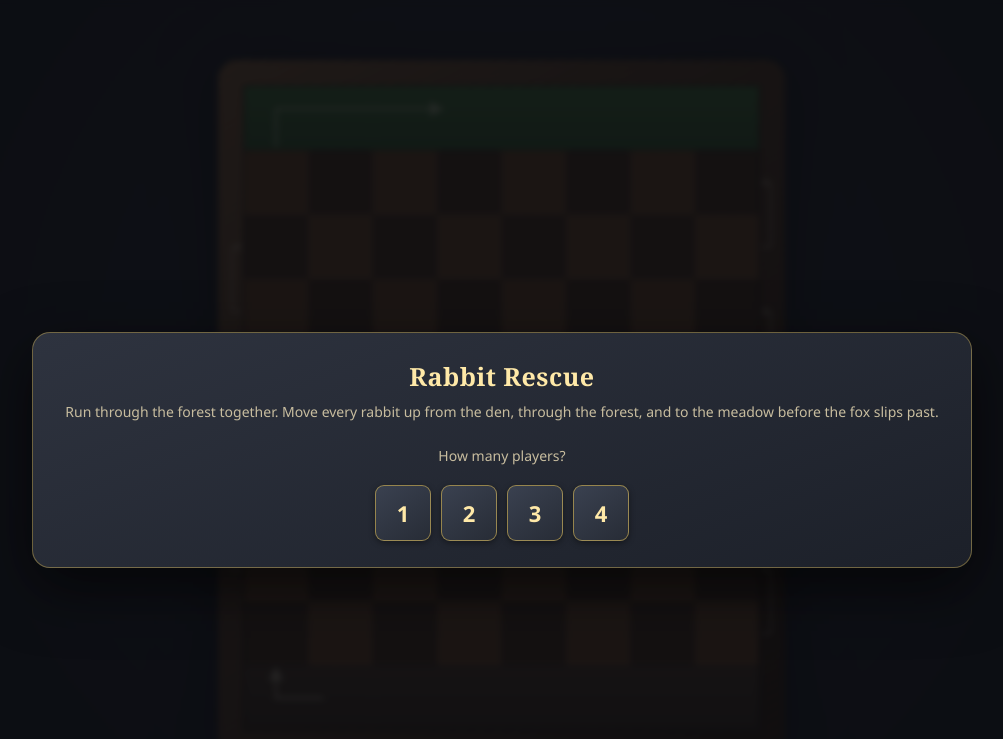
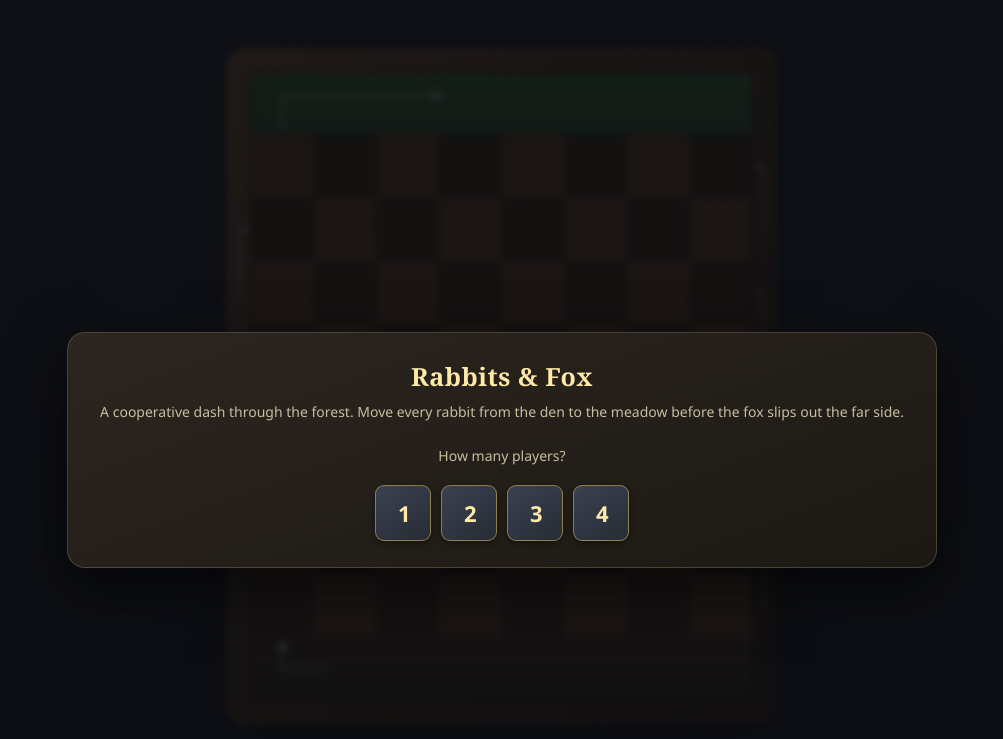
Before and after one commit to rjjiii/rjjiii.github.io, a Jekyll site: the page rabbit-rescue.html, which Jekyll copies as it is, in a window 1280 px wide. Shown: the top 739 px of the page, without its empty margins (138-1141 px from the left). Built offline with Jekyll 4.4.1, drawn with Linux system fonts in a browser that asks for light colours.

Commit message:
Add files via upload

```diff
--- a/checkers.html
+++ b/checkers.html
@@ -33,7 +33,7 @@
     min-height:100vh;
     font-family:var(--font-body);
     color:var(--text);
-    background:radial-gradient(130% 95% at 50% 24%, #2b303b 0%, #1b1f28 48%, #13151b 100%);
+    background:radial-gradient(130% 95% at 50% 22%, #2b303b 0%, #1b1f28 48%, #13151b 100%);
     background-attachment:fixed;
     display:flex; flex-direction:column; align-items:center;
     padding:clamp(18px,4vw,40px) 16px;
@@ -212,7 +212,7 @@
     opacity:0; pointer-events:none;
     transition:opacity .2s ease, color .2s, border-color .2s, background .2s;
   }
-  .deselect.show{ opacity:.66; pointer-events:auto; }
+  .deselect.show{ opacity:1; pointer-events:auto; }
   .deselect.show:hover{ opacity:1; color:var(--text); border-color:rgba(255,215,94,.5); background:rgba(255,255,255,.07); }
   .deselect svg{ width:12px; height:12px; }
 
--- a/rabbit-rescue.html
+++ b/rabbit-rescue.html
@@ -3,13 +3,13 @@
 <head>
 <meta charset="UTF-8">
 <meta name="viewport" content="width=device-width, initial-scale=1.0, maximum-scale=1.0, user-scalable=no">
-<title>Rabbit Rescue</title>
+<title>Rabbits &amp; Fox</title>
 <style>
   *{box-sizing:border-box;}
   html,body{margin:0;height:100%;}
   body{
-    background:radial-gradient(circle at 50% 40%, #2b303b 0%, #13151b 100%);
-    color:#f0e6cc; font-family:'Avenir Next','Segoe UI',system-ui,sans-serif;
+    background:radial-gradient(130% 95% at 50% 22%, #2b303b 0%, #1b1f28 48%, #13151b 100%);
+    color:#e9e3d4; font-family:'Avenir Next','Segoe UI',system-ui,sans-serif;
     min-height:100%; -webkit-tap-highlight-color:transparent; overflow:hidden;
   }
   .table{ position:fixed; inset:0; overflow:hidden; }
@@ -45,12 +45,12 @@
   .ptok.num{ background:radial-gradient(circle at 38% 32%, #e7d8b4, #c2ac82); color:#3a2a16; }
   .ptok.playable{ cursor:pointer; animation:tokpulse 1.3s ease-in-out infinite; }
   @keyframes tokpulse{0%,100%{box-shadow:0 0 0 2.5px rgba(255,215,94,0.85),0 0 8px rgba(255,215,94,0.4);}50%{box-shadow:0 0 0 3px rgba(255,215,94,1),0 0 16px rgba(255,215,94,0.75);}}
-  .foxstack{ position:fixed; right:14px; bottom:14px; z-index:15; display:none; align-items:center; gap:5px; padding:4px 9px; border-radius:9px; background:linear-gradient(160deg,rgba(74,44,26,0.7),rgba(44,26,16,0.7)); border:1.5px solid rgba(210,124,51,0.6); box-shadow:0 2px 8px rgba(0,0,0,0.45); white-space:nowrap; }
-  .foxstack .fxlabel{ font-family:Georgia,serif; font-weight:700; font-size:15px; color:#e9a06a; margin-right:1px; }
-  .foxstack .fxtok{ width:26px;height:26px;border-radius:50%; display:inline-flex;align-items:center;justify-content:center; font-weight:800;font-size:13px; box-shadow:0 2px 3px rgba(0,0,0,0.35), inset 0 1px 2px rgba(255,255,255,0.35); border:1.5px solid rgba(0,0,0,0.15); }
-  .foxstack .fxtok.plus{ background:radial-gradient(circle at 38% 32%, #f0d680, #c99f37); color:#3a2a16; }
-  .foxstack .fxtok.num{ background:radial-gradient(circle at 38% 32%, #e7d8b4, #c2ac82); color:#3a2a16; }
-  .foxstack .fxmult{ font-family:Georgia,serif; font-weight:700; font-size:15px; color:#e9a06a; margin-left:1px; }
+  .foxstack{ position:fixed; right:14px; bottom:14px; z-index:15; display:none; align-items:center; gap:6px; padding:5px 10px; border-radius:11px; background:rgba(22,17,14,0.62); border:1px solid rgba(210,124,51,0.55); box-shadow:0 2px 8px rgba(0,0,0,0.45); }
+  .foxstack .fxlabel{ font-size:11px; font-weight:700; color:#e9a06a; letter-spacing:0.3px; }
+  .foxstack .fxtok{ width:18px;height:18px;border-radius:50%; display:inline-flex;align-items:center;justify-content:center; font-size:9px;font-weight:800;color:#3a2a16; border:1px solid rgba(0,0,0,0.18); }
+  .foxstack .fxtok.plus{ background:radial-gradient(circle at 38% 32%, #f0d680, #c99f37); }
+  .foxstack .fxtok.num{ background:radial-gradient(circle at 38% 32%, #e7d8b4, #c2ac82); }
+  .foxstack .fxmore{ font-size:10px;color:#e9a06a;font-weight:700; }
 
   /* dice */
   .dice{ display:flex; gap:7px; padding:5px; border-radius:13px; }
@@ -71,13 +71,14 @@
   .ptoken.glow{ cursor:pointer; box-shadow:0 0 0 2.5px rgba(255,215,94,0.95), 0 0 12px rgba(255,215,94,0.55); }
   .ptoken.used{ opacity:0.3; filter:grayscale(0.6); }
 
-  button{ font-family:inherit; font-size:14px; font-weight:700; padding:7px 16px; border-radius:9px; border:1.5px solid rgba(255,215,94,0.5); background:linear-gradient(145deg,#3a4150,#272c36); color:#ffe9a8; cursor:pointer; box-shadow:0 2px 6px rgba(0,0,0,0.4); }
-  button:hover{ background:linear-gradient(145deg,#444c5d,#2d333f); }
-  button:active{ transform:translateY(1px); }
+  button{ font-family:inherit; font-size:13.5px; font-weight:700; letter-spacing:0.02em; padding:9px 22px; border-radius:9px; border:1.5px solid rgba(255,215,94,0.45); background:linear-gradient(145deg,#3a4150,#272c36); color:#ffe9a8; cursor:pointer; box-shadow:0 2px 6px rgba(0,0,0,0.4); }
+  button:hover{ border-color:rgba(255,215,94,0.85); }
+  button:disabled{ opacity:0.32; cursor:default; border-color:rgba(255,215,94,0.25); }
+  :focus-visible{ outline:2px solid #ffd75e; outline-offset:3px; border-radius:6px; }
 
   .overlay,.banner{ position:fixed; inset:0; background:rgba(10,12,16,0.82); display:flex; align-items:center; justify-content:center; z-index:20; backdrop-filter:blur(3px); -webkit-backdrop-filter:blur(3px); }
   .hidden{ display:none !important; }
-  .card{ background:linear-gradient(160deg,#2e333f,#1c2029); border:1.5px solid rgba(255,215,94,0.35); border-radius:18px; padding:26px 32px; text-align:center; box-shadow:0 20px 60px rgba(0,0,0,0.6); max-width:90vw; }
+  .card{ background:linear-gradient(160deg,#2c2620,#1c1813); border:1px solid rgba(255,225,170,.18); border-radius:18px; padding:26px 32px; text-align:center; box-shadow:0 20px 60px rgba(0,0,0,0.6); max-width:90vw; }
   .card h1{ font-family:'Iowan Old Style',Georgia,serif; font-weight:700; font-size:25px; margin:0 0 8px; color:#ffe9a8; letter-spacing:.5px; }
   .card p{ color:#c8bd9f; font-size:14px; margin:0 0 18px; line-height:1.55; }
   .pcounts{ display:flex; gap:10px; justify-content:center; }
@@ -96,11 +97,23 @@
   .flipglow{ animation:flippulse 1.5s ease-in-out infinite; }
   @keyframes flippulse{ 0%,100%{ opacity:0.45; } 50%{ opacity:1; } }
 
+  @media (prefers-reduced-motion:reduce){
+    .ptok.playable, .dice.ready, .selring, .tapglow, .ghostpulse, .flipglow{ animation:none !important; }
+  }
+
   /* portrait: keep the HUD compact under the board */
   @media (orientation:portrait){
     .hud{ flex-direction:row; flex-wrap:wrap; justify-content:center; gap:12px; }
     #boardsvg{ height:auto; width:min(calc(100vw - 100px), calc((100dvh - 210px)*0.8148)); }
   }
+  .deselect{ margin-top:2px; display:inline-flex; align-items:center; gap:7px; padding:7px 15px; border-radius:999px;
+    font-family:inherit; font-size:12.5px; font-weight:600; letter-spacing:.03em; color:#a59c86;
+    background:rgba(255,255,255,.04); border:1px solid rgba(255,255,255,.12); cursor:pointer;
+    -webkit-appearance:none; appearance:none; opacity:0; pointer-events:none;
+    transition:opacity .2s ease, color .2s, border-color .2s, background .2s; }
+  .deselect.show{ opacity:1; pointer-events:auto; }
+  .deselect:hover{ color:#d9cfb6; border-color:rgba(255,215,94,0.5); }
+  @media (prefers-reduced-motion:reduce){ .deselect{ transition:none; } }
 </style>
 </head>
 <body>
@@ -133,6 +146,7 @@
     </svg>
     <div class="hud">
       <div class="status" id="status"></div>
+      <button class="deselect" id="deselect" type="button" aria-label="Deselect the current piece">✕ Deselect</button>
       <div class="tray"><div class="played" id="played"></div><div class="dice" id="dice"></div></div>
     </div>
   </div>
@@ -141,8 +155,8 @@
 
 <div class="overlay" id="setup">
   <div class="card">
-    <h1>Rabbit Rescue</h1>
-    <p>Run through the forest together. Move every rabbit up from the den, through the forest, and to the meadow before the fox slips past.<br><br>How many players?</p>
+    <h1>Rabbits &amp; Fox</h1>
+    <p>A cooperative dash through the forest. Move every rabbit from the den to the meadow before the fox slips out the far side.<br><br>How many players?</p>
     <div class="pcounts">
       <button class="pcount" data-n="1">1</button>
       <button class="pcount" data-n="2">2</button>
@@ -395,7 +409,7 @@
   gameOver=true; won=win; phase='gameover'; busy=false; renderAll();
   if(win) SND.win(); else SND.lose();
   document.getElementById('bannertitle').textContent = win?'The warren is safe!':'Outfoxed!';
-  document.getElementById('bannertext').textContent = win?'Every rabbit reached the meadow before the fox.':'The fox slipped out of the forest.';
+  document.getElementById('bannertext').textContent = win?'Every rabbit reached the meadow before the fox could escape.':'The fox slipped out of the forest while rabbits were still inside.';
   document.getElementById('banner').classList.remove('hidden');
 }
 
@@ -519,28 +533,25 @@
   E('circle',{cx:21,cy:-15,r:1.7,fill:'#4c6339'},grp);   // dark-green nose
 }
 function drawFoxShape(grp){
-  const wood='#d27c33',hi='#ef9f5b',sh='#9a5418',inner='#7a3d18',tip='#f0ddc0';
-  // characteristic foxy swish: a bold S-curve sweeping up and back, tapering to a curled point
-  E('path',{d:'M -2 31 C -13 32 -23 26 -26 14 C -29 3 -27 -13 -18 -22 C -14 -27 -9 -30 -5 -31 C -10 -22 -13 -10 -12 2 C -11 13 -7 22 -1 27 C 1 29 0 30 -2 31 Z',fill:wood},grp);
-  // pale fox-tail tip
-  E('path',{d:'M -5 -31 C -10 -29 -13 -24 -13 -18 C -10 -21 -7 -26 -4 -30 Z',fill:tip,opacity:0.9},grp);
-  // faint shadow where the tail tucks behind the body
-  E('path',{d:'M -3 27 C -7 14 -5 -4 2 -10',fill:'none',stroke:inner,opacity:0.4,'stroke-width':1.6,'stroke-linecap':'round'},grp);
+  const wood='#d27c33',hi='#ef9f5b',sh='#9a5418',inner='#7a3d18';
+  // bushy tail as a swaying flame: thick swoosh at the base, tapering to a sharp point
+  E('path',{d:'M 0 33 C -10 33 -19 28 -23 17 C -26 7 -25 -9 -19 -16 C -16 -21 -12 -25 -9 -27 C -11 -19 -14 -9 -13 2 C -12 12 -8 20 -2 25 C 1 28 2 31 0 33 Z',fill:wood},grp);
+  // faint shadow marking the gap between tail and body
+  E('path',{d:'M -6 27 C -9 13 -7 -4 1 -10',fill:'none',stroke:inner,opacity:0.4,'stroke-width':1.6,'stroke-linecap':'round'},grp);
   // sharper pointed ears
   E('path',{d:'M -2.5 0 L 0 -19 L 3.5 0 Z',fill:wood,transform:'translate(4 -30) rotate(-13)'},grp);
   E('path',{d:'M -2.5 0 L 0 -19 L 3.5 0 Z',fill:wood,transform:'translate(11 -31) rotate(9)'},grp);
   E('path',{d:'M -1.2 -2 L 0 -14 L 1.7 -2 Z',fill:inner,opacity:0.6,transform:'translate(4 -30) rotate(-13)'},grp);
   E('path',{d:'M -1.2 -2 L 0 -14 L 1.7 -2 Z',fill:inner,opacity:0.6,transform:'translate(11 -31) rotate(9)'},grp);
-  // hind base on the ground
+  // base with an emphasized leading (front) foot
   E('ellipse',{cx:1,cy:34,rx:12.5,ry:4.2,fill:sh},grp);
   E('ellipse',{cx:1,cy:32.8,rx:11.5,ry:3.7,fill:wood},grp);
+  E('path',{d:'M 8 30 C 12 30 18 31 18 34.5 C 18 37 12 37 8 36 Z',fill:wood},grp);
+  E('line',{x1:0,y1:30,x2:0,y2:35,stroke:sh,'stroke-width':1.2,opacity:0.5},grp);
   // body arcing forward
   E('path',{d:'M -3 32 C -8 18 -6 -3 4 -10 C 9 -13 15 -11 17 -4 C 15 7 12 21 9 32 Z',fill:wood},grp);
-  // visible reaching foreleg + paw (in front of the chest)
-  E('path',{d:'M 9 0 C 14 7 18 16 21 24 C 22 27 23 29 24 31 C 22 34 16 34 13 31 C 11 22 8 11 6 3 Z',fill:wood},grp);
-  E('path',{d:'M 13 31 C 16 34 22 34 24 31',fill:'none',stroke:sh,'stroke-width':1.4,opacity:0.5,'stroke-linecap':'round'},grp);
-  E('line',{x1:17,y1:31,x2:17.5,y2:34,stroke:sh,'stroke-width':1.1,opacity:0.45},grp);
-  E('line',{x1:20.5,y1:30,x2:21,y2:33,stroke:sh,'stroke-width':1.1,opacity:0.45},grp);
+  // very subtle forepaw down the chest
+  E('path',{d:'M 12 -1 C 14.5 9 14.5 21 12.5 30',fill:'none',stroke:sh,opacity:0.38,'stroke-width':1.6,'stroke-linecap':'round'},grp);
   // large head + sharper, longer snout
   E('circle',{cx:8,cy:-19,r:15,fill:wood},grp);
   E('path',{d:'M 11 -24 L 37 -15 L 13 -7 Z',fill:wood},grp);
@@ -618,10 +629,10 @@
   const el=document.getElementById('foxstack'); if(!el) return;
   if(!foxStack || foxStack.length===0){ el.style.display='none'; el.innerHTML=''; return; }
   el.style.display='flex';
-  const n=foxStack.length, t=foxStack[0];
-  let html='<span class="fxlabel">Fox:</span>';
-  html+='<span class="fxtok '+(t.type==='plus'?'plus':'num')+'">'+(t.type==='plus'?'+1':t.value)+'</span>';
-  if(n>1) html+='<span class="fxmult">\u00d7'+n+'</span>';
+  let html='<span class="fxlabel">Fox\u2019s loot</span>';
+  const show=Math.min(foxStack.length,6);
+  for(let i=0;i<show;i++){ const t=foxStack[i]; html+='<span class="fxtok '+(t.type==='plus'?'plus':'num')+'">'+(t.type==='plus'?'+1':t.value)+'</span>'; }
+  if(foxStack.length>6) html+='<span class="fxmore">+'+(foxStack.length-6)+'</span>';
   el.innerHTML=html;
 }
 
@@ -649,7 +660,7 @@
   if(phase==='move' && vals[2]){ if(vals[2].used){ d.classList.add('used'); } else { d.onclick=function(){ useValue(2); }; if(selected!==null) d.classList.add('glow'); } }
   el.appendChild(d);
 }
-function renderControls(){ /* deselect handled by tapping the selected rabbit again */ }
+function renderControls(){ const _db=document.getElementById('deselect'); if(_db) _db.classList.toggle('show', selected!==null); }
 function updateStatus(msg){
   const el=document.getElementById('status');
   if(msg){ el.textContent=msg; return; }
@@ -657,14 +668,14 @@
   if(phase==='fox'){ el.textContent = dice.length ? ('The fox rolls '+dice[0]+' and '+dice[1]+(foxBonus?' + a stolen +1\u2026':'\u2026')) : 'The fox stirs\u2026'; return; }
   const who='Player '+(turn+1);
   if(phase==='token'){
-    if(!handEmpty()) el.textContent=who+' \u2014 tap one of your glowing tokens.';
+    if(!handEmpty()) el.textContent=who+' \u2014 play one of your glowing tokens.';
     else if(!flippedThisTurn) el.textContent=who+' \u2014 no tokens: tap any glowing tile to flip it.';
     else el.textContent=who+' \u2014 tap the glowing dice to roll.';
   } else if(phase==='roll'){ el.textContent=who+' \u2014 tap the glowing dice to roll.'; }
   else if(phase==='rolling'){ el.textContent=who+' \u2014 rolling\u2026'; }
   else if(phase==='move'){ const ml=movesLeft+' move'+(movesLeft===1?'':'s')+' left';
     if(selected===null) el.textContent=who+' \u2014 tap a glowing rabbit. ('+ml+')';
-    else el.textContent=who+' \u2014 tap a die or space to move the rabbit. ('+ml+')';
+    else el.textContent=who+' \u2014 tap a die to move it. ('+ml+')';
   } else el.textContent='';
 }
 
```
Also changed, not shown: other parts of rabbit-rescue.html (+1 -0 lines), four-in-a-row.html (added, +228 -0 lines), three-mens-morris.html (added, +293 -0 lines), tic-tac-toe.html (+8 -9 lines).
